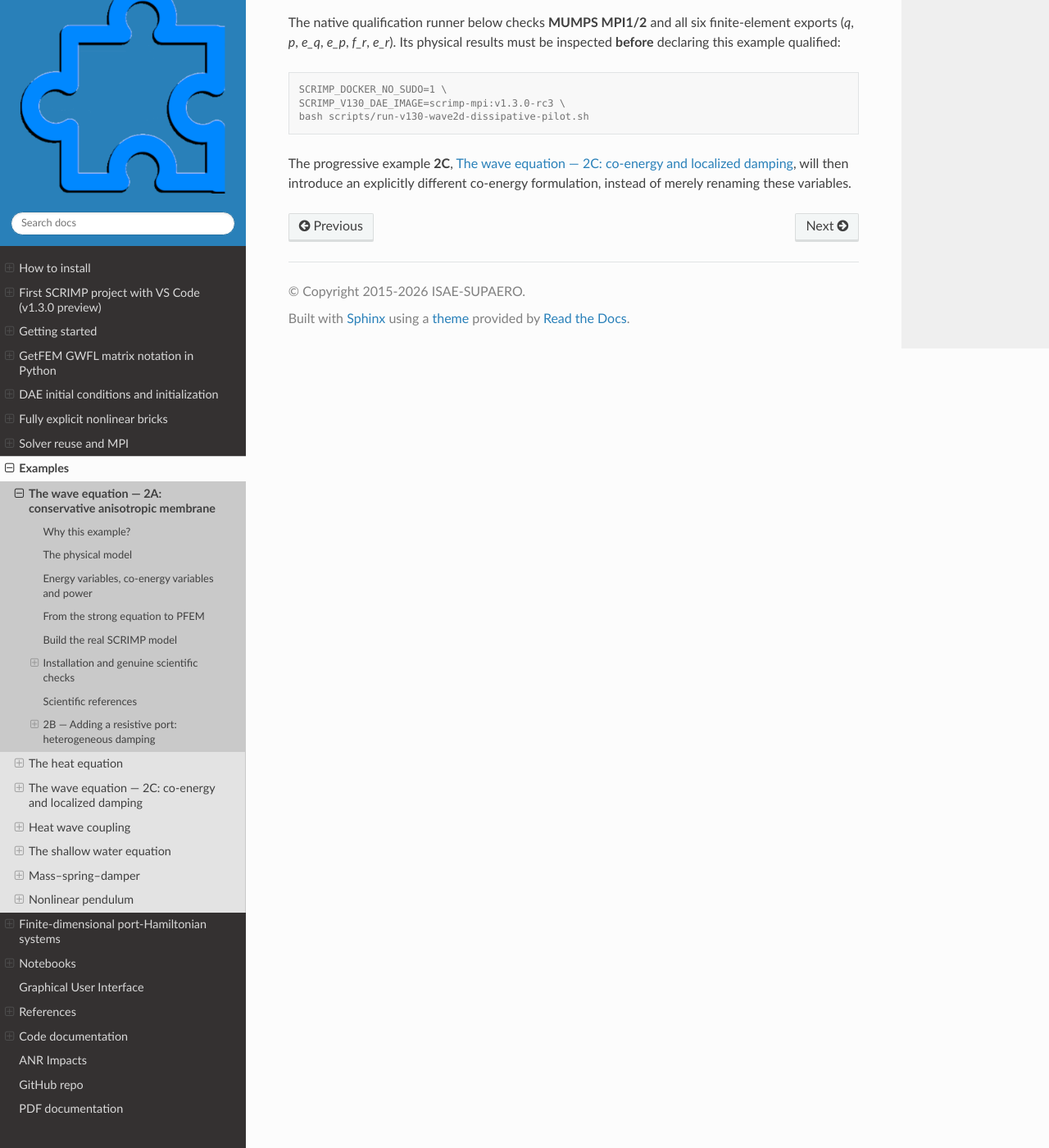
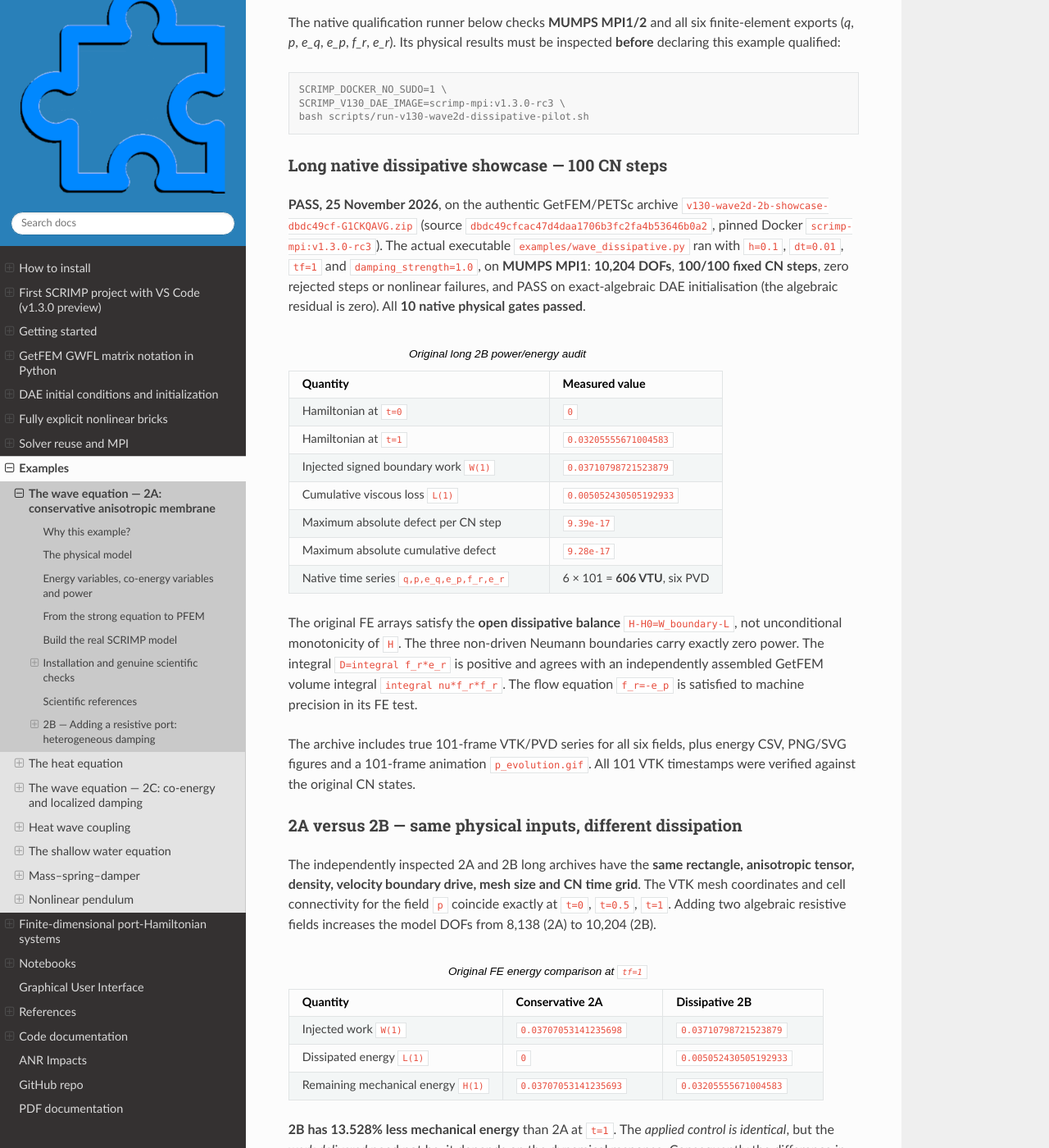
Before and after one commit to g-haine/scrimp, a Sphinx documentation site: the page built from docs/source/examples/wave.rst, in a window 1280 px wide and 1400 px high, scrolled down 10364 px. Shown: the whole window at 82% size. Built offline with Sphinx 7.4.7 and the Read the Docs theme 3.1.0, drawn with Linux system fonts in a browser that asks for light colours; some of the changed text lies outside the part shown.

Commit message:
docs(sphinx): document 2B native 100-step long dissipation PASS and side-by-side 2A work comparison

```diff
--- a/docs/source/examples/wave.rst
+++ b/docs/source/examples/wave.rst
@@ -653,6 +653,137 @@ declaring this example qualified:
    SCRIMP_V130_DAE_IMAGE=scrimp-mpi:v1.3.0-rc3 \
    bash scripts/run-v130-wave2d-dissipative-pilot.sh
 
+Long native dissipative showcase — 100 CN steps
+~~~~~~~~~~~~~~~~~~~~~~~~~~~~~~~~~~~~~~~~~~~~~~~
+
+**PASS, 25 November 2026**, on the authentic
+GetFEM/PETSc archive
+``v130-wave2d-2b-showcase-dbdc49cf-G1CKQAVG.zip``
+(source ``dbdc49cfcac47d4daa1706b3fc2fa4b53646b0a2``,
+pinned Docker ``scrimp-mpi:v1.3.0-rc3``).
+The actual executable ``examples/wave_dissipative.py``
+ran with ``h=0.1``, ``dt=0.01``, ``tf=1`` and
+``damping_strength=1.0``, on **MUMPS MPI1**:
+**10,204 DOFs**, **100/100 fixed CN steps**,
+zero rejected steps or nonlinear failures,
+and PASS on exact-algebraic DAE initialisation
+(the algebraic residual is zero). All
+**10 native physical gates passed**.
+
+.. list-table:: Original long 2B power/energy audit
+   :header-rows: 1
+   :widths: 60 40
+
+   * - Quantity
+     - Measured value
+   * - Hamiltonian at ``t=0``
+     - ``0``
+   * - Hamiltonian at ``t=1``
+     - ``0.03205555671004583``
+   * - Injected signed boundary work ``W(1)``
+     - ``0.03710798721523879``
+   * - Cumulative viscous loss ``L(1)``
+     - ``0.005052430505192933``
+   * - Maximum absolute defect per CN step
+     - ``9.39e-17``
+   * - Maximum absolute cumulative defect
+     - ``9.28e-17``
+   * - Native time series ``q,p,e_q,e_p,f_r,e_r``
+     - 6 × 101 = **606 VTU**, six PVD
+
+The original FE arrays satisfy the **open
+dissipative balance** ``H-H0=W_boundary-L``,
+not unconditional monotonicity of ``H``.
+The three non-driven Neumann boundaries
+carry exactly zero power. The integral
+``D=integral f_r*e_r`` is positive and agrees
+with an independently assembled GetFEM
+volume integral ``integral nu*f_r*f_r``.
+The flow equation ``f_r=-e_p`` is satisfied
+to machine precision in its FE test.
+
+The archive includes true 101-frame VTK/PVD
+series for all six fields, plus energy CSV,
+PNG/SVG figures and a 101-frame animation
+``p_evolution.gif``. All 101 VTK timestamps
+were verified against the original CN states.
+
+2A versus 2B — same physical inputs, different dissipation
+~~~~~~~~~~~~~~~~~~~~~~~~~~~~~~~~~~~~~~~~~~~~~~~~~~~~~~~~~~
+
+The independently inspected 2A and 2B long
+archives have the **same rectangle, anisotropic
+tensor, density, velocity boundary drive,
+mesh size and CN time grid**. The VTK mesh
+coordinates and cell connectivity for the
+field ``p`` coincide exactly at ``t=0``,
+``t=0.5``, ``t=1``. Adding two algebraic
+resistive fields increases the model DOFs
+from 8,138 (2A) to 10,204 (2B).
+
+.. list-table:: Original FE energy comparison at ``tf=1``
+   :header-rows: 1
+   :widths: 40 30 30
+
+   * - Quantity
+     - Conservative 2A
+     - Dissipative 2B
+   * - Injected work ``W(1)``
+     - ``0.03707053141235698``
+     - ``0.03710798721523879``
+   * - Dissipated energy ``L(1)``
+     - ``0``
+     - ``0.005052430505192933``
+   * - Remaining mechanical energy ``H(1)``
+     - ``0.03707053141235693``
+     - ``0.03205555671004583``
+
+**2B has 13.528% less mechanical energy**
+than 2A at ``t=1``. The *applied control is
+identical*, but the *work delivered* need not
+be: it depends on the dynamical response.
+Consequently the difference in stored energy
+is not exactly the dissipated energy.
+The exact comparison identity is
+
+.. math::
+
+   \mathcal H_{2A}-\mathcal H_{2B}
+   = L_{2B} - (W_{2B}-W_{2A}),
+
+which matches the real GetFEM values to
+``2.08e-17``. This distinction matters when
+illustrating dissipation in an **open**
+port-Hamiltonian system.
+
+A separate comparison figure of the native
+fields ``p`` at ``t=0.5`` and ``t=1`` uses the
+**same color scale** for both simulations.
+It depicts *momentum* ``p``, not velocity
+``e_p``; the original ``e_p`` VTK series
+is available for a velocity-specific figure.
+The resulting pointwise visual differences
+are moderate on this time interval; the
+energy deficit is the clearer diagnostic.
+
+To reproduce the long 2B showcase:
+
+.. code-block:: bash
+
+   cd ~/Simulations/scrimp
+   git pull --ff-only
+   conda activate scrimp
+   SCRIMP_DOCKER_NO_SUDO=1 \
+   SCRIMP_V130_DAE_IMAGE=scrimp-mpi:v1.3.0-rc3 \
+   bash scripts/run-v130-wave2d-showcase.sh 2b
+
+**Scope:** MUMPS MPI1 only at the long showcase
+resolution. The short native MUMPS MPI1/MPI2
+2B pilot passed separately; this archive
+does **not** establish mesh/time convergence,
+long-run MPI1/2 parity or SuperLU_DIST
+qualification for 2B.
+
 The progressive example **2C**, :doc:`wave_coenergy`,
 will then introduce an explicitly different co-energy
 formulation, instead of merely renaming these variables.
```
